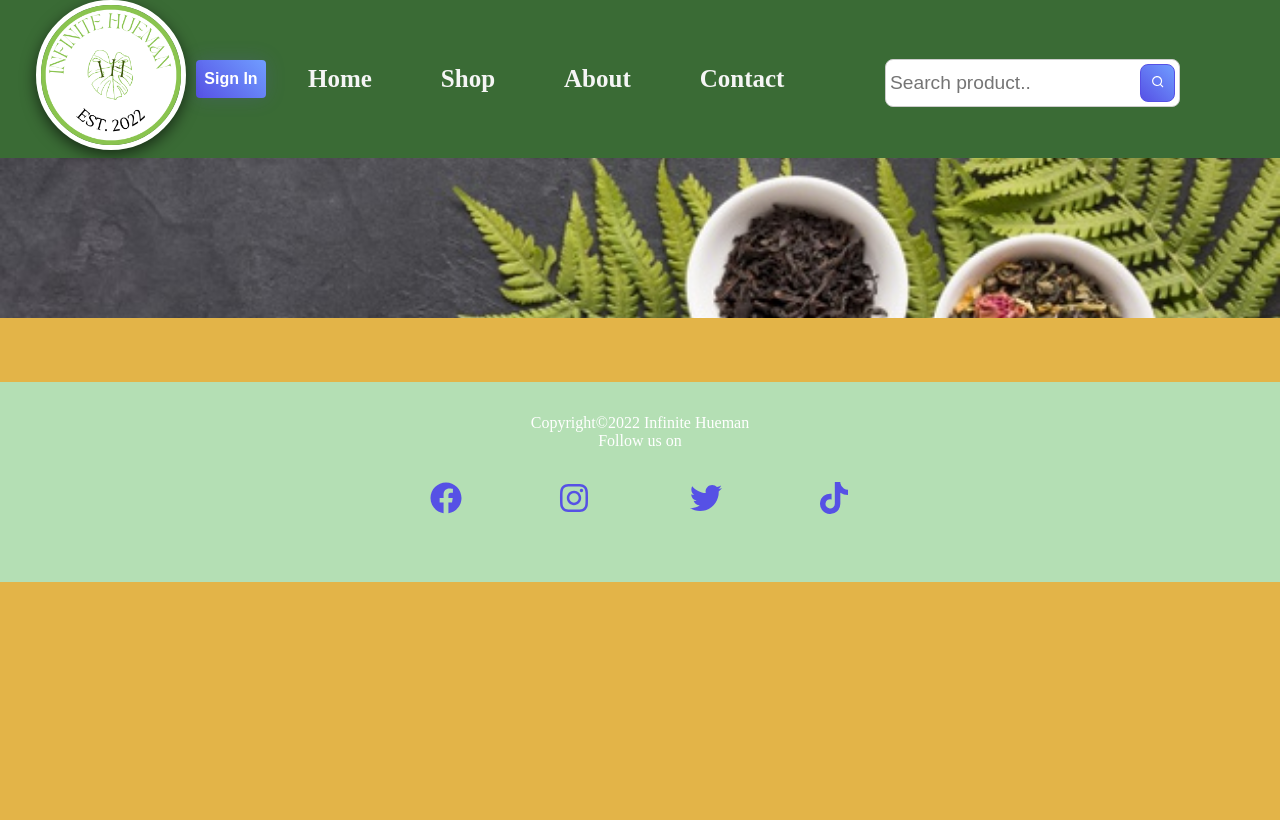
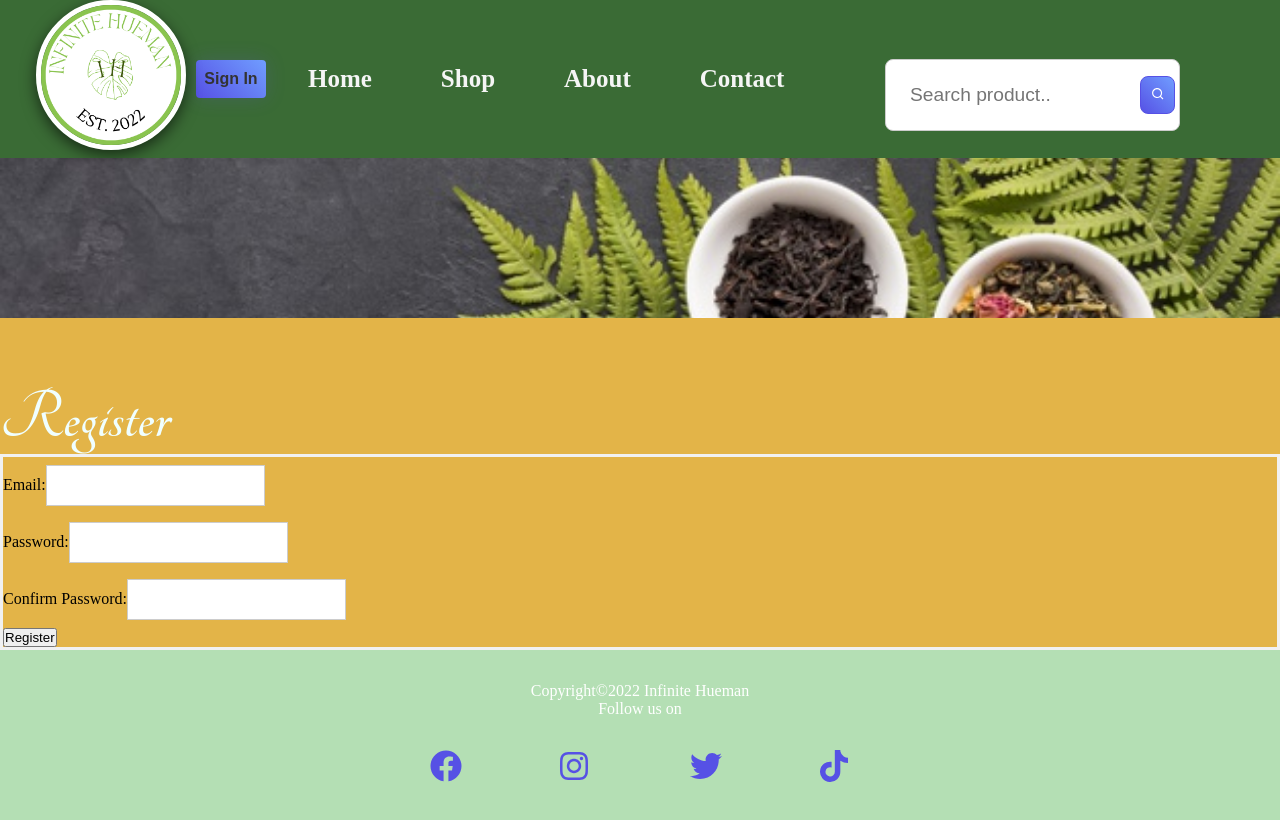
Before and after one commit to jdworkz/infinithueman-app, a React (Create React App) app: page /RegisterForm in a window 1280 px wide. Shown: the top 820 px of the page. Built offline with nearby package versions, Linux system fonts and the light colour scheme; a web font is replaced by a local one.

Commit message:
Added login form

```diff
--- a/src/App.js
+++ b/src/App.js
@@ -6,7 +6,9 @@ import Shop from './components/Shop/Shop'
 import Contact from './components/Contact/Contact'
 import Footer from './components/Footer/Footer'
 import About from './components/About/About'
+import LoginForm from './components/Form/LoginForm'
 import { Route, Routes} from 'react-router-dom'
+import RegisterForm from './components/Form/RegisterForm'
 
 function App() {
   return (
@@ -24,6 +26,20 @@ function App() {
 
 
       </Routes>
+      <div>
+        <Routes>
+          <Route path = "/LoginForm" element={<LoginForm/>}/>
+
+
+        </Routes>
+      </div>
+      <div>
+        <Routes>
+          <Route path = "/RegisterForm" element={<RegisterForm/>}/>
+
+
+        </Routes>
+      </div>
       </div>
 
       <Footer/>
--- /dev/null
+++ b/src/components/Form/LoginForm.css
@@ -0,0 +1,22 @@
+Form {
+    border: 3px solid #f1f1f1;
+  }
+  input {
+
+    padding: 12px 20px;
+    margin: 8px 0;
+    display: inline-block;
+    border: 1px solid #ccc;
+    box-sizing: border-box;
+  }
+
+  h2{
+    font-family: "Tangerine";
+  font-weight: 700;
+  font-style: normal;
+  font-size: 4.5rem;
+  color:azure;
+  }
+  label{
+
+  }
--- /dev/null
+++ b/src/components/Form/LoginForm.js
@@ -0,0 +1,81 @@
+import React, { useState } from 'react';
+import { Link } from 'react-router-dom';
+import './LoginForm.css'
+
+function LoginForm() {
+  const [email, setEmail] = useState('');
+  const [password, setPassword] = useState('');
+  const [errorMessage, setErrorMessage] = useState('');
+
+  const handleEmailChange = (event) => {
+    setEmail(event.target.value);
+  };
+
+  const handlePasswordChange = (event) => {
+    setPassword(event.target.value);
+  };
+
+  const handleSubmit = (event) => {
+    event.preventDefault();
+    // Here you can add your logic for handling sign-in
+    if (!email || !password) {
+      setErrorMessage('Please fill in all fields.');
+      return;
+    }
+
+    if (!isValidEmail(email)) {
+      setErrorMessage('Please enter a valid email address.');
+      return;
+    }
+
+    if (password.length < 6) {
+      setErrorMessage('Password must be at least 6 characters long.');
+      return;
+    }
+
+    // If all validations pass, you can proceed with sign-in logic
+    console.log('Email:', email);
+    console.log('Password:', password);
+  };
+
+  const isValidEmail = (email) => {
+    // Very basic email validation, you might want to use a more robust approach
+    return /^[^\s@]+@[^\s@]+\.[^\s@]+$/.test(email);
+  };
+
+  return (
+    <div>
+      <h2>Sign In</h2>
+      <form onSubmit={handleSubmit}>
+        <div>
+          <label htmlFor="email">Email:</label>
+          <input
+            type="email"
+            id="email"
+            value={email}
+            onChange={handleEmailChange}
+          />
+        </div>
+        <div>
+          <label htmlFor="password">Password:</label>
+          <input
+            type="password"
+            id="password"
+            value={password}
+            onChange={handlePasswordChange}
+          />
+        </div>
+        {errorMessage && <p style={{ color: 'red' }}>{errorMessage}</p>}
+        <button type="submit">Sign In</button>
+      </form>
+      <button className='btn'><Link to="/RegisterForm">Register</Link> </button>
+    </div>
+
+  );
+}
+
+
+
+
+
+export default LoginForm;
--- /dev/null
+++ b/src/components/Form/RegisterForm.js
@@ -0,0 +1,92 @@
+import React, { useState } from 'react';
+
+function RegisterForm() {
+    const [email, setEmail] = useState('');
+    const [password, setPassword] = useState('');
+    const [confirmPassword, setConfirmPassword] = useState('');
+    const [errorMessage, setErrorMessage] = useState('');
+
+    const handleEmailChange = (event) => {
+      setEmail(event.target.value);
+    };
+
+    const handlePasswordChange = (event) => {
+      setPassword(event.target.value);
+    };
+
+    const handleConfirmPasswordChange = (event) => {
+      setConfirmPassword(event.target.value);
+    };
+
+    const handleSubmit = (event) => {
+      event.preventDefault();
+      // Here you can add your logic for handling registration
+      if (!email || !password || !confirmPassword) {
+        setErrorMessage('Please fill in all fields.');
+        return;
+      }
+
+      if (!isValidEmail(email)) {
+        setErrorMessage('Please enter a valid email address.');
+        return;
+      }
+
+      if (password.length < 6) {
+        setErrorMessage('Password must be at least 6 characters long.');
+        return;
+      }
+
+      if (password !== confirmPassword) {
+        setErrorMessage('Passwords do not match.');
+        return;
+      }
+
+      // If all validations pass, you can proceed with registration logic
+      console.log('Email:', email);
+      console.log('Password:', password);
+      console.log('Confirm Password:', confirmPassword);
+    };
+
+    const isValidEmail = (email) => {
+      // Very basic email validation, you might want to use a more robust approach
+      return /^[^\s@]+@[^\s@]+\.[^\s@]+$/.test(email);
+    };
+
+    return (
+      <div>
+        <h2>Register</h2>
+        <form onSubmit={handleSubmit}>
+          <div>
+            <label htmlFor="email">Email:</label>
+            <input
+              type="email"
+              id="email"
+              value={email}
+              onChange={handleEmailChange}
+            />
+          </div>
+          <div>
+            <label htmlFor="password">Password:</label>
+            <input
+              type="password"
+              id="password"
+              value={password}
+              onChange={handlePasswordChange}
+            />
+          </div>
+          <div>
+            <label htmlFor="confirmPassword">Confirm Password:</label>
+            <input
+              type="password"
+              id="confirmPassword"
+              value={confirmPassword}
+              onChange={handleConfirmPasswordChange}
+            />
+          </div>
+          {errorMessage && <p style={{ color: 'red' }}>{errorMessage}</p>}
+          <button type="submit">Register</button>
+        </form>
+      </div>
+    );
+  }
+  export default RegisterForm;
--- a/src/components/Navbar/Navbar.js
+++ b/src/components/Navbar/Navbar.js
@@ -4,6 +4,7 @@ import Hamburger from 'hamburger-react';
 import Logo from '../../assets/INFINITE HUEMAN LOGO-4.png';
 import { Link } from 'react-router-dom';
 import { RiSearchLine } from 'react-icons/ri';
+
 
 
  const Navbar = () =>{
@@ -15,7 +16,7 @@ import { RiSearchLine } from 'react-icons/ri';
             <div className = 'container'>
                 <h1><span><img src={Logo}  alt="Logo"></img> </span>
                 </h1>
-                <button className='btn'>Sign In </button>
+                <button className='btn'><Link to="/LoginForm">Sign In</Link> </button>
                 <ul className={click ? 'nav-menu active' : 'nav-menu'}>
                     <li><Link to="/Home">Home</Link></li>
                     <li><Link to="/Shop">Shop</Link></li>
```
Also changed, not shown: src/components/SignIn/Form.js (deleted, +0 -124 lines), src/components/Form/RegisterForm.css (added).
